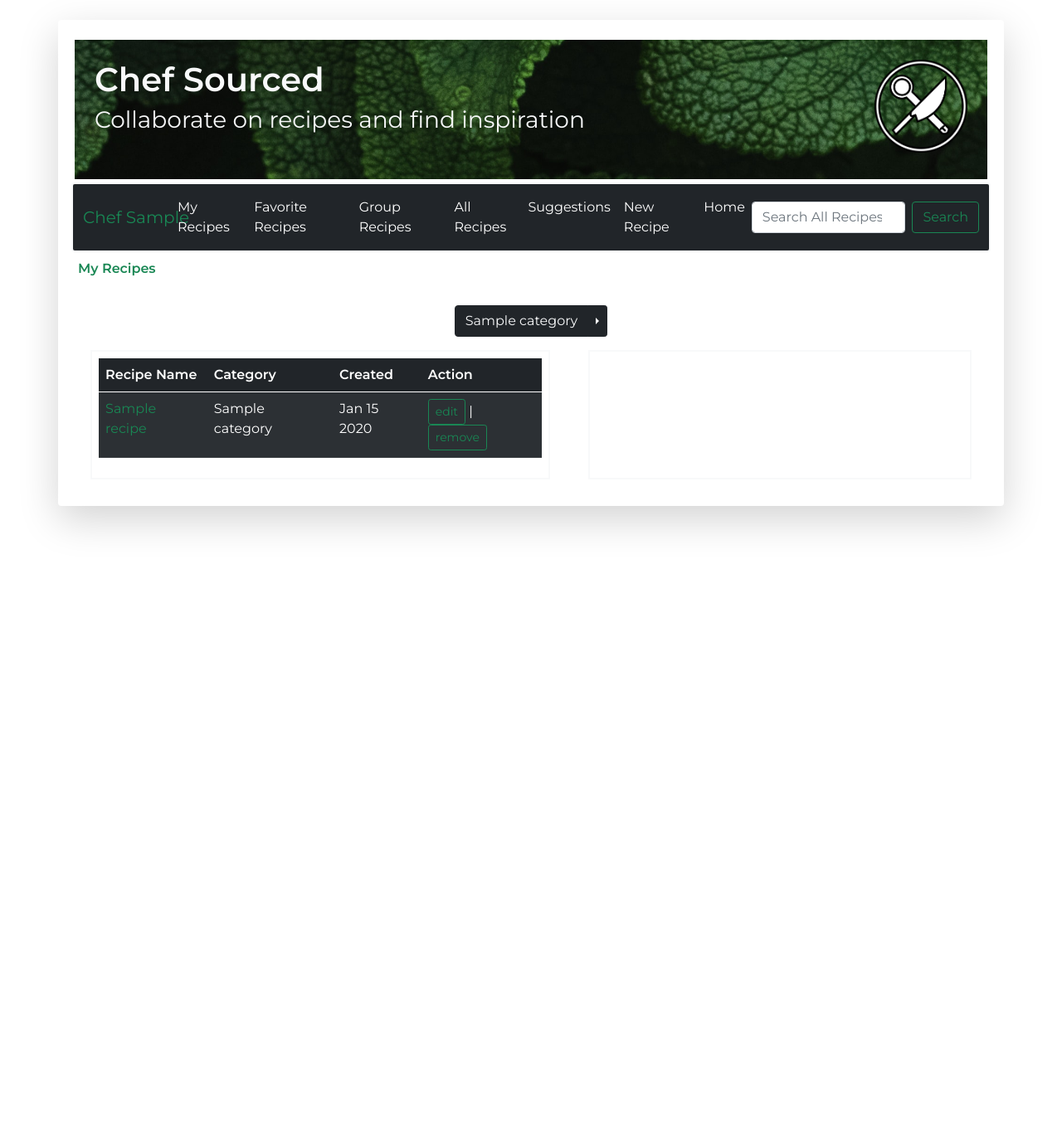
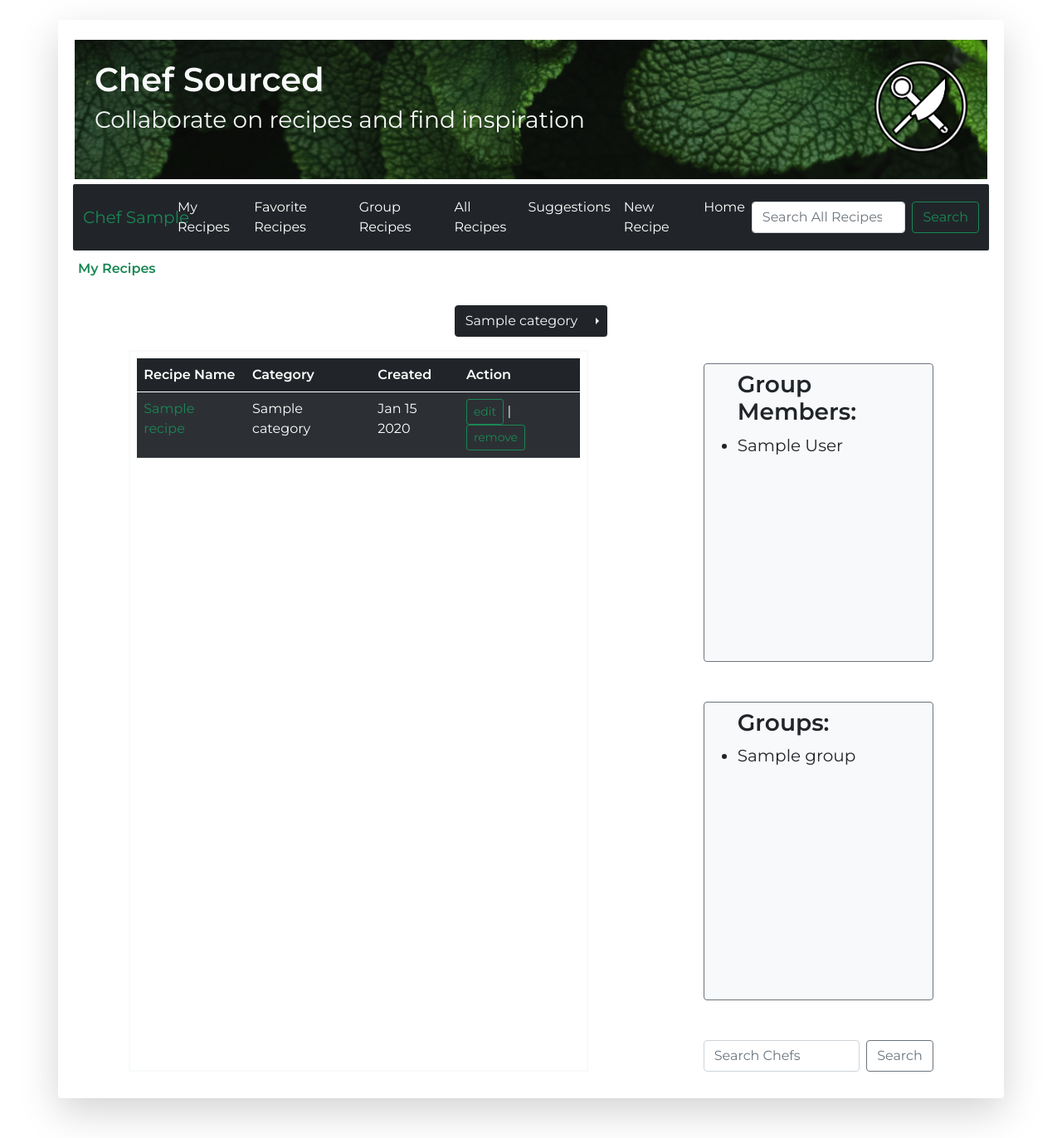
Before and after one commit to Jeff-Anderson-C/chef-swap, a Django app: template swap_app/templates/myRecipes.html in a window 1280 px wide. Shown: the whole page at 83% size. Before the commit the page ends 639 px from the top, so only its background shows below. Run offline with Django 3.2, Linux system fonts and the light colour scheme; a user stored in the database is signed in; tables that the repository leaves empty hold one stand-in row (values such as "Sample post"); the template is opened without the code that fills it: values that come from a table or form of the project are taken from there, most other values are stand-ins (such as "Sample title", 1, 10 or a date in 2020); parts of the project's set-up code (start-up, migrations or seed data) failed here and were passed over.

Commit message:
change groups

```diff
--- a/swap_app/templates/myRecipes.html
+++ b/swap_app/templates/myRecipes.html
@@ -61,7 +61,30 @@
             </tbody>
         </table>
     </div>
-    <div id="carouselExampleDark" class="carousel carousel-dark slide col-5 p-2 border border-light border-2" data-bs-ride="carousel">
+    <div class="col-3">
+        <div style="height: 360px;" class=" mt-3 border border-secondary border-1 rounded bg-light p-2">
+            <ul><h3 class="fw-bold">Group Members:</h3>
+                {% for member in member_list %}
+                    <a href="/other_prof/{{member.id}}" class="text-decoration-none text-dark"><li class="fs-5">{{member.first_name}} {{member.last_name}}</li></a>
+                {% endfor %}
+            </ul>
+        </div>
+        <div style="height: 360px;" class=" mt-5 border border-secondary border-1 rounded bg-light p-2">
+            <ul><h3 class="fw-bold">Groups:</h3>
+                {% for group in groups %}
+                    <a href="/view_group/{{group.id}}" class="text-decoration-none text-dark"><li class="fs-5">{{group.name}}</li></a>
+                {% endfor %}
+            </ul>
+        </div>
+        <div>
+            <form action="/search_chefs"  method="POST"  class="d-flex mt-5">
+                {% csrf_token %}
+                <input class="form-control me-2" name="searched" type="search" placeholder="Search Chefs" aria-label="Search">
+                <button class="btn btn-outline-secondary" type="submit">Search</button>
+            </form>
+        </div>
+    </div>
+    <!-- <div id="carouselExampleDark" class="carousel carousel-dark slide col-5 p-2 border border-light border-2" data-bs-ride="carousel">
         <div class="carousel-inner">
             {% for pic in food_rand_imgs %}
                 {% if forloop.first %}
@@ -79,6 +102,6 @@
                 {% endif %}
             {% endfor %}
         </div>
-    </div>
+    </div> -->
 </div>
 {% endblock %}
```
Also changed, not shown: 2 other files.
